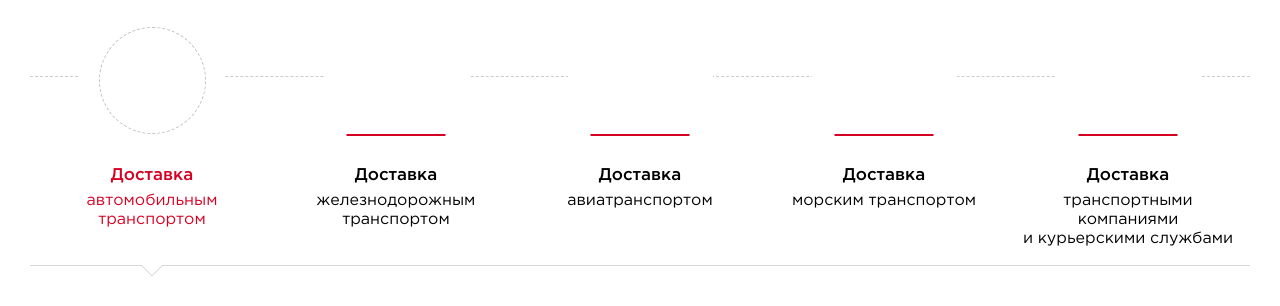
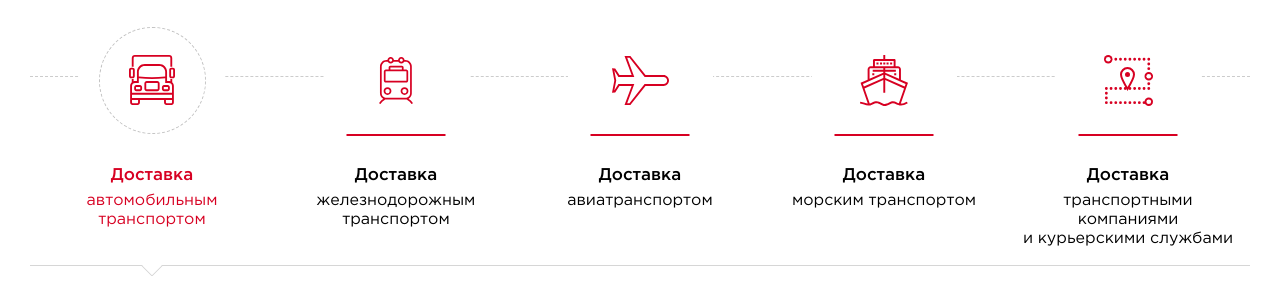
Before and after one commit to webpultProline/slavdom, a plain HTML site: page delivery.html in a window 1280 px wide. Shown: the part 475-781 px from the top of the page. Drawn offline with nearby package versions, Linux system fonts and the light colour scheme.

Commit message:
update_delivery

```diff
--- a/css/new.css
+++ b/css/new.css
@@ -319,6 +319,9 @@
 	transition: border-color .35s;
 	cursor: pointer;
 }
+._new-delivery_carouselImage > img {
+	display: block;
+}
 ._new-delivery_carouselItem.active ._new-delivery_carouselImage {
 	border-color: rgba(153,153,153,0.6);
 }
--- a/delivery.html
+++ b/delivery.html
@@ -315,7 +315,9 @@
 						<div class="_new-delivery_carouselTop">
 							<div class="_new-delivery_carouselItem active" data-slide="0">
 								<div class="_new-delivery_carouselImageContainer">
-									<div class="_new-delivery_carouselImage"></div>
+									<div class="_new-delivery_carouselImage">
+										<img src="img/new/delivery/ico/1.svg" alt="" width="46">
+									</div>
 								</div>
 								<div class="_new-delivery_carouselInfo">
 									<p class="_new-delivery_carouselInfoTitle">Доставка</p>
@@ -324,7 +326,9 @@
 							</div>
 							<div class="_new-delivery_carouselItem" data-slide="1">
 								<div class="_new-delivery_carouselImageContainer">
-									<div class="_new-delivery_carouselImage"></div>
+									<div class="_new-delivery_carouselImage">
+										<img src="img/new/delivery/ico/2.svg" alt="" width="34">
+									</div>
 								</div>
 								<div class="_new-delivery_carouselInfo">
 									<p class="_new-delivery_carouselInfoTitle">Доставка</p>
@@ -333,7 +337,9 @@
 							</div>
 							<div class="_new-delivery_carouselItem" data-slide="2">
 								<div class="_new-delivery_carouselImageContainer">
-									<div class="_new-delivery_carouselImage"></div>
+									<div class="_new-delivery_carouselImage">
+										<img src="img/new/delivery/ico/3.svg" alt="" width="57">
+									</div>
 								</div>
 								<div class="_new-delivery_carouselInfo">
 									<p class="_new-delivery_carouselInfoTitle">Доставка</p>
@@ -342,7 +348,9 @@
 							</div>
 							<div class="_new-delivery_carouselItem" data-slide="3">
 								<div class="_new-delivery_carouselImageContainer">
-									<div class="_new-delivery_carouselImage"></div>
+									<div class="_new-delivery_carouselImage">
+										<img src="img/new/delivery/ico/4.svg" alt="" width="48">
+									</div>
 								</div>
 								<div class="_new-delivery_carouselInfo">
 									<p class="_new-delivery_carouselInfoTitle">Доставка</p>
@@ -351,7 +359,9 @@
 							</div>
 							<div class="_new-delivery_carouselItem" data-slide="4">
 								<div class="_new-delivery_carouselImageContainer">
-									<div class="_new-delivery_carouselImage"></div>
+									<div class="_new-delivery_carouselImage">
+										<img src="img/new/delivery/ico/5.svg" alt="" width="49">
+									</div>
 								</div>
 								<div class="_new-delivery_carouselInfo">
 									<p class="_new-delivery_carouselInfoTitle">Доставка</p>
```
Also changed, not shown: img/new/delivery/ico/1.svg (added), img/new/delivery/ico/2.svg (added), img/new/delivery/ico/3.svg (added), img/new/delivery/ico/4.svg (added), img/new/delivery/ico/5.svg (added), img/new/delivery/ico/самовывоз.svg (added), макеты/1/шелуха/самовывоз.svg (added), 2 other files.
